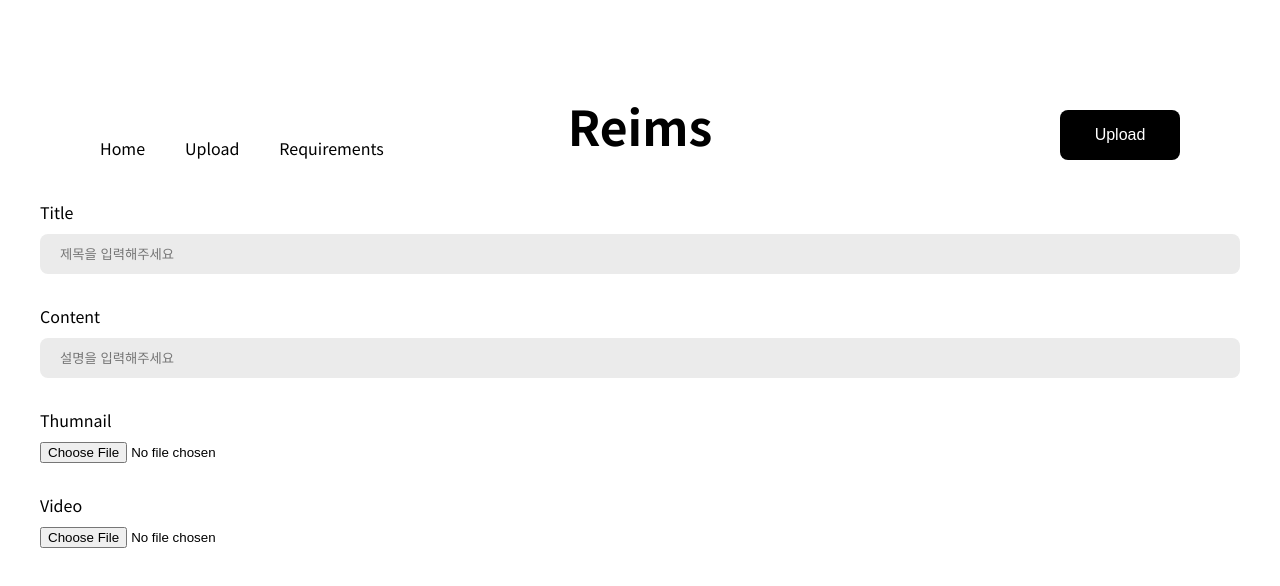
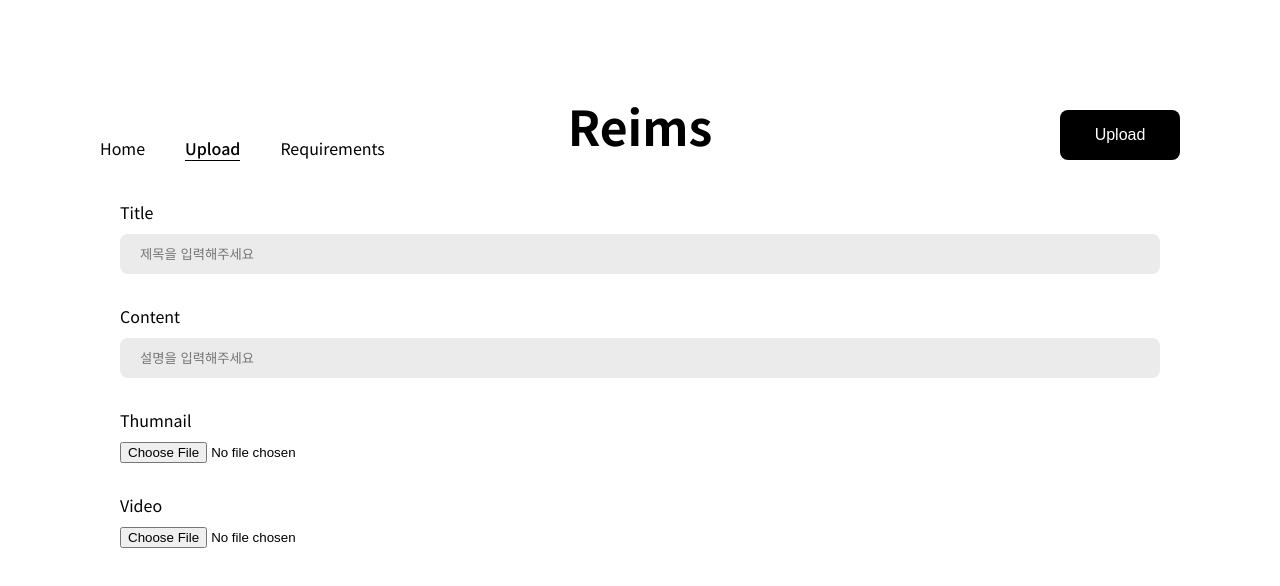
Before and after one commit to DSM-Reims/reims-frontend, a React (Create React App) app: page /1/resultupload in a window 1280 px wide. Shown: the top 586 px of the page. Built offline with nearby package versions, Linux system fonts and the light colour scheme; no server answers.

Commit message:
fix: NavLink 적용

```diff
--- a/src/component/common/Header/index.js
+++ b/src/component/common/Header/index.js
@@ -1,5 +1,5 @@
 import React from "react";
-import { Link } from "react-router-dom";
+import { NavLink } from "react-router-dom";
 import styled from "styled-components";
 import { FlexRow } from "../Flex";
 import ButtonContainer from "./ButtonContainer";
@@ -11,13 +11,13 @@ const MainHeader = ({ buttons = [] }) => {
     <Wrapper>
       <HeaderLeft>
         <div>
-          <Link to={`/${code}/home`}>Home</Link>
+          <NavLink to={`/${code}/home`}>Home</NavLink>
         </div>
         <div>
-          <Link to={`/${code}/resultupload`}>Upload</Link>
+          <NavLink to={`/${code}/resultupload`}>Upload</NavLink>
         </div>
         <div>
-          <Link to={`/${code}/requirement`}>Requirements</Link>
+          <NavLink to={`/${code}/requirement`}>Requirements</NavLink>
         </div>
       </HeaderLeft>
       <Title>Reims</Title>
@@ -62,6 +62,11 @@ const HeaderLeft = styled.div`
     &:hover {
       border-bottom: 1px solid black;
     }
+
+    &.active {
+      font-weight: 500;
+      border-bottom: 1px solid black;
+    }
   }
   div {
     &:hover {
--- a/src/component/common/resultuploda/index.js
+++ b/src/component/common/resultuploda/index.js
@@ -108,7 +108,7 @@ const Wrapper = styled.div`
 
 const ItemContainer = styled(FlexCol)`
   box-sizing: border-box;
-  padding: 0 40px;
+  padding: 0 120px;
 `;
 
 const UploadContainer = styled.div`
```
